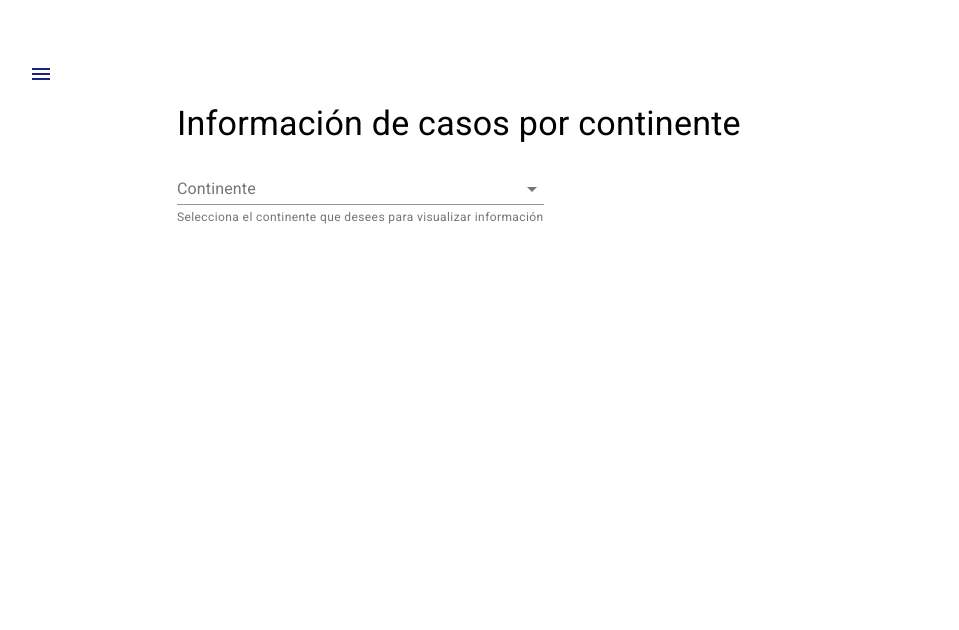
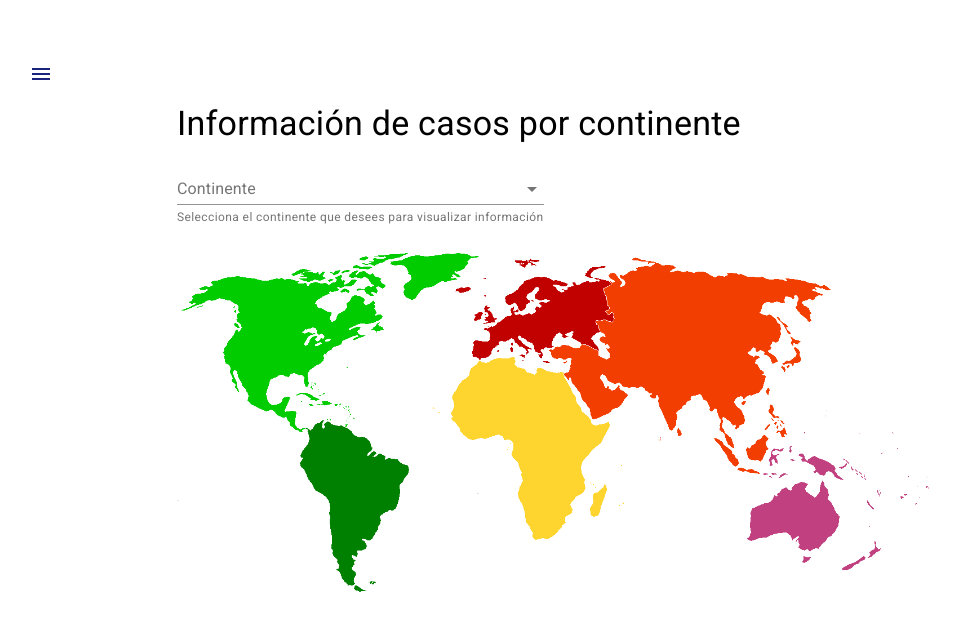
Before and after one commit to RobertoBetancourt/covid-vaccination, a React (Create React App) app: page /informacion_casos in a window 1280 px wide. Shown: the top 630 px of the page, without its empty margins (7-966 px from the left). Built offline with nearby package versions, Linux system fonts and the light colour scheme.

Commit message:
Updated URL

```diff
--- a/src/components/cases-information/cases-information.component.jsx
+++ b/src/components/cases-information/cases-information.component.jsx
@@ -65,6 +65,10 @@ const useStyles = makeStyles((theme) => ({
   continentContainer: {
     display: 'flex',
     justifyContent: 'space-between'
+  },
+  graphImage: {
+    marginTop: 20,
+    width: 800
   }
 }))
 
@@ -152,7 +156,7 @@ const ContinentInformation = (props) => {
             </Typography>
           </div>
           <div>
-            <img alt='grafica' src={`img/${continentInformation[continent].img}`} className={classes.graphImage} />
+            <img alt='continente' src={`img/${continentInformation[continent].img}`} />
           </div>
         </div>
       </CardContent>
@@ -198,6 +202,14 @@ const CasesInformation = () => {
         {
           continent &&
             <ContinentInformation continent={continent} />
+
+        }
+        {
+          !continent &&
+            <div>
+              <img alt='continents' src='img/Continents.png' className={classes.graphImage} />
+            </div>
+
         }
       </Container>
     </>
--- a/src/components/dashboard/dashboard-graph.component.jsx
+++ b/src/components/dashboard/dashboard-graph.component.jsx
@@ -143,7 +143,7 @@ const DashboardGraph = (props) => {
   // The empty deps array [] means this useEffect will run once, similar to componentDidMount()
   useEffect(() => {
     // setLoading(true)
-    fetch('http://localhost:8000/country/all')
+    fetch('http://172.104.180.144:8000/country/all')
       .then(res => res.json())
       .then(
         (result) => {
--- a/src/components/dashboard/dashboard.component.jsx
+++ b/src/components/dashboard/dashboard.component.jsx
@@ -52,7 +52,7 @@ const Dashboard = () => {
 
   React.useEffect(() => {
     setLoading(true)
-    const apiUrl = 'http://localhost:8000/country/'
+    const apiUrl = 'http://172.104.180.144:8000/country/'
     axios.get(apiUrl)
       .then(res => {
         // console.log(res.data.contries)
--- a/src/components/select-countries/select-countries-table.component.jsx
+++ b/src/components/select-countries/select-countries-table.component.jsx
@@ -71,7 +71,7 @@ const SelectCountriesTable = (props) => {
 
     console.log(input)
 
-    axios.post(`http://localhost:8000/country/${id}`, input)
+    axios.post(`http://172.104.180.144:8000/country/${id}`, input)
       .then(res => {
         console.log(res)
         setCountriesUpdated((prevState) => {
@@ -135,7 +135,7 @@ const SelectCountriesTable = (props) => {
                             variant='outlined'
                           >
                           Ocultar
-                          </Button>
+                        </Button>
                         : <Button
                             color='primary'
                             onClick={() => onClickCountry(row.id, !row.active)}
@@ -143,7 +143,7 @@ const SelectCountriesTable = (props) => {
                             variant='outlined'
                           >
                           Mostrar
-                          </Button>
+                        </Button>
                   }
                 </StyledTableCell>
               </StyledTableRow>
--- a/src/components/select-countries/select-countries.component.jsx
+++ b/src/components/select-countries/select-countries.component.jsx
@@ -20,7 +20,7 @@ const SelectCountries = () => {
   const userIsSignedIn = localStorage.getItem('token')
 
   React.useEffect(() => {
-    const apiUrl = 'http://localhost:8000/country/'
+    const apiUrl = 'http://172.104.180.144:8000/country/'
     axios.get(apiUrl)
       .then(res => {
         console.log(res)
@@ -32,7 +32,7 @@ const SelectCountries = () => {
 
   React.useEffect(() => {
     console.log('Llamando a localhost:8000/country/')
-    const apiUrl = 'http://localhost:8000/country/'
+    const apiUrl = 'http://172.104.180.144:8000/country/'
     axios.get(apiUrl)
       .then(res => {
         console.log(' localhost:8000/country/ res:')
--- a/src/components/sign-in/sign-in-form.component.jsx
+++ b/src/components/sign-in/sign-in-form.component.jsx
@@ -50,7 +50,7 @@ const SignInForm = () => {
       password: data.password
     }
 
-    axios.post('http://localhost:8000/login', input)
+    axios.post('http://172.104.180.144:8000/login', input)
       .then(res => {
         const token = res.data?.token
         localStorage.setItem('token', token)
@@ -133,7 +133,7 @@ const SignInForm = () => {
                   color='primary'
                 >
                 Iniciar sesión
-              </Button>
+                </Button>
           }
 
         </form>
--- a/src/components/sign-in/sign-up-form.component.jsx
+++ b/src/components/sign-in/sign-up-form.component.jsx
@@ -51,7 +51,7 @@ const SignUpForm = (props) => {
       password: data.password
     }
 
-    axios.post('http://localhost:8000/register', input)
+    axios.post('http://172.104.180.144:8000/register', input)
       .then(res => {
         console.log(res)
         if (res.data?.user?.id) {
@@ -141,7 +141,7 @@ const SignUpForm = (props) => {
                   color='primary'
                 >
                 Regístrate
-                </Button>
+              </Button>
           }
         </form>
       </Container>
--- a/src/index.js
+++ b/src/index.js
@@ -13,7 +13,7 @@ import {
 } from '@apollo/client'
 
 const httpLink = createHttpLink({
-  uri: 'http://localhost:4000/graphql'
+  uri: 'http://172.104.180.144:4000/graphql'
 })
 
 const client = new ApolloClient({
```
Also changed, not shown: public/img/Continents.png (added).
